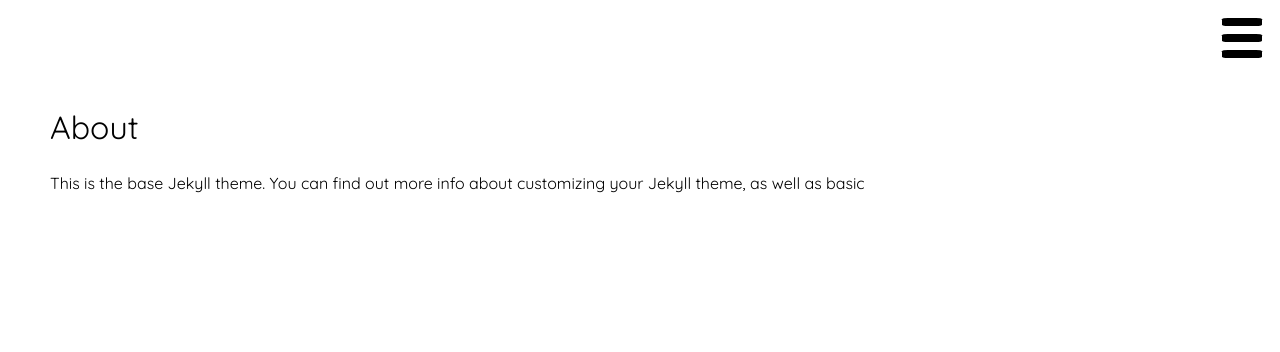
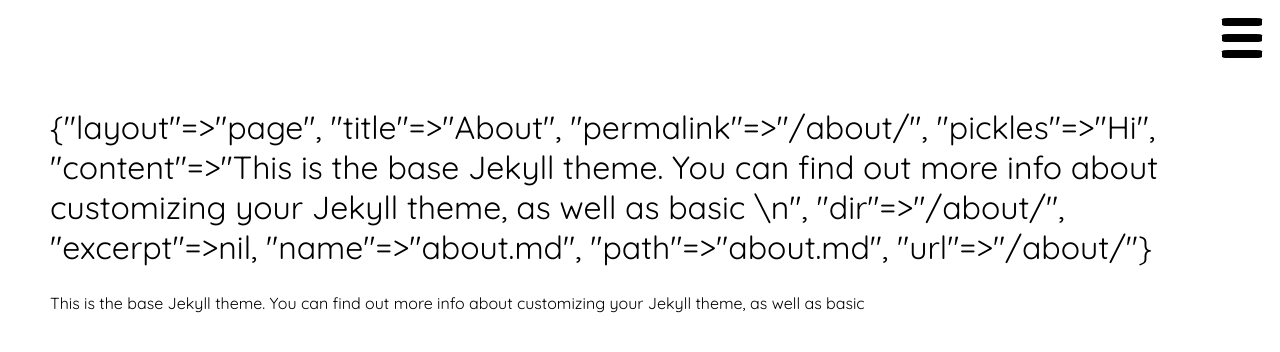
Before and after one commit to leroywan/old-portfolio, a Jekyll site: the page built from about.md, in a window 1280 px wide and 1080 px high. Shown: the top 352 px of the window. Built offline with Jekyll 4.4.1, drawn with Linux system fonts in a browser that asks for light colours.

Commit message:
fixing live issues

```diff
--- a/_layouts/page.html
+++ b/_layouts/page.html
@@ -4,7 +4,7 @@
 <article class="">
 
   <header class="">
-    <h1 class="">{{ page.title }}</h1>
+    <h1 class="">{{ page }}</h1>
   </header>
 
   <div class="">
--- a/about.md
+++ b/about.md
@@ -2,6 +2,7 @@
 layout: page
 title: About
 permalink: /about/
+pickles: Hi
 ---
 
 This is the base Jekyll theme. You can find out more info about customizing your Jekyll theme, as well as basic
```
